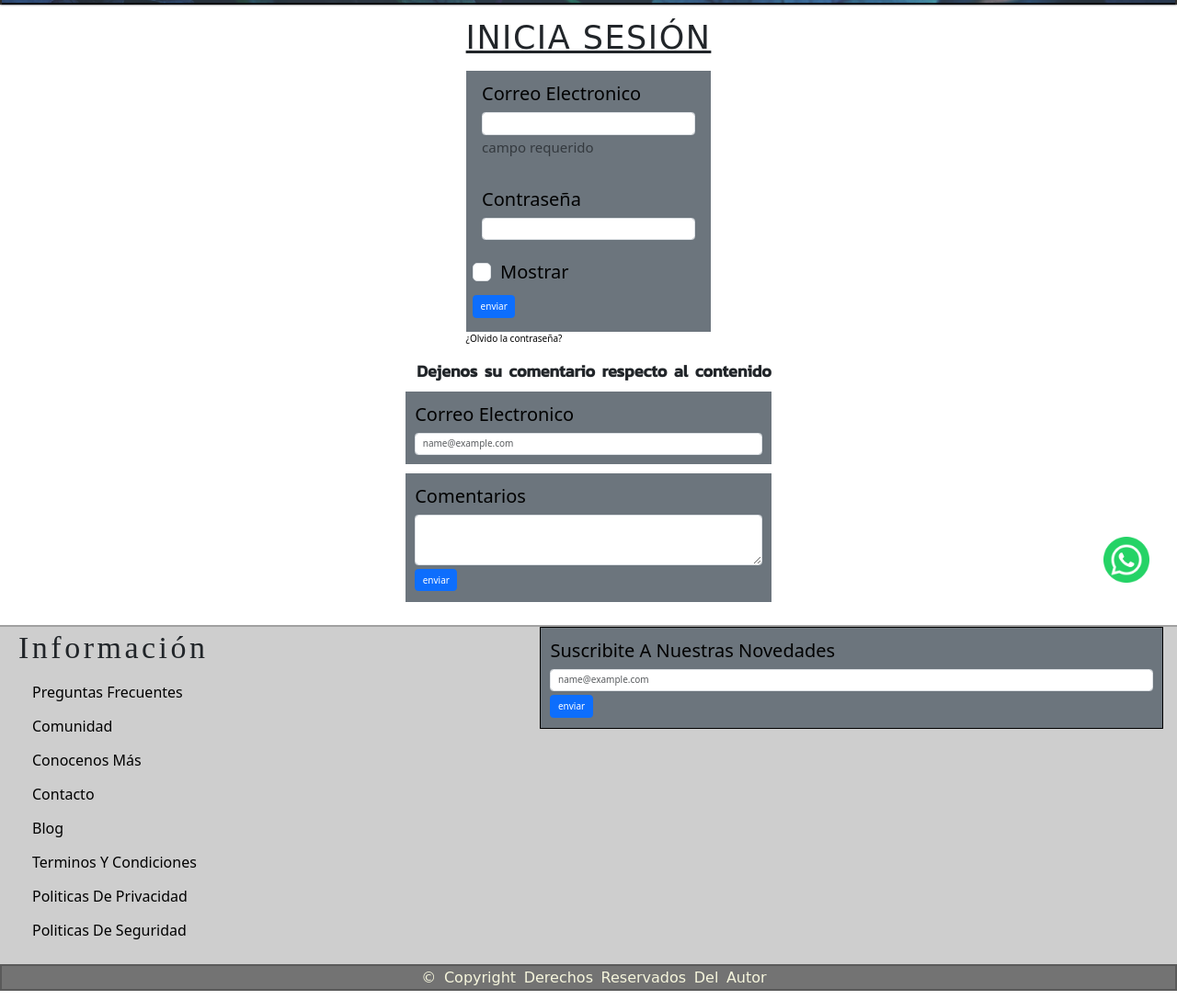
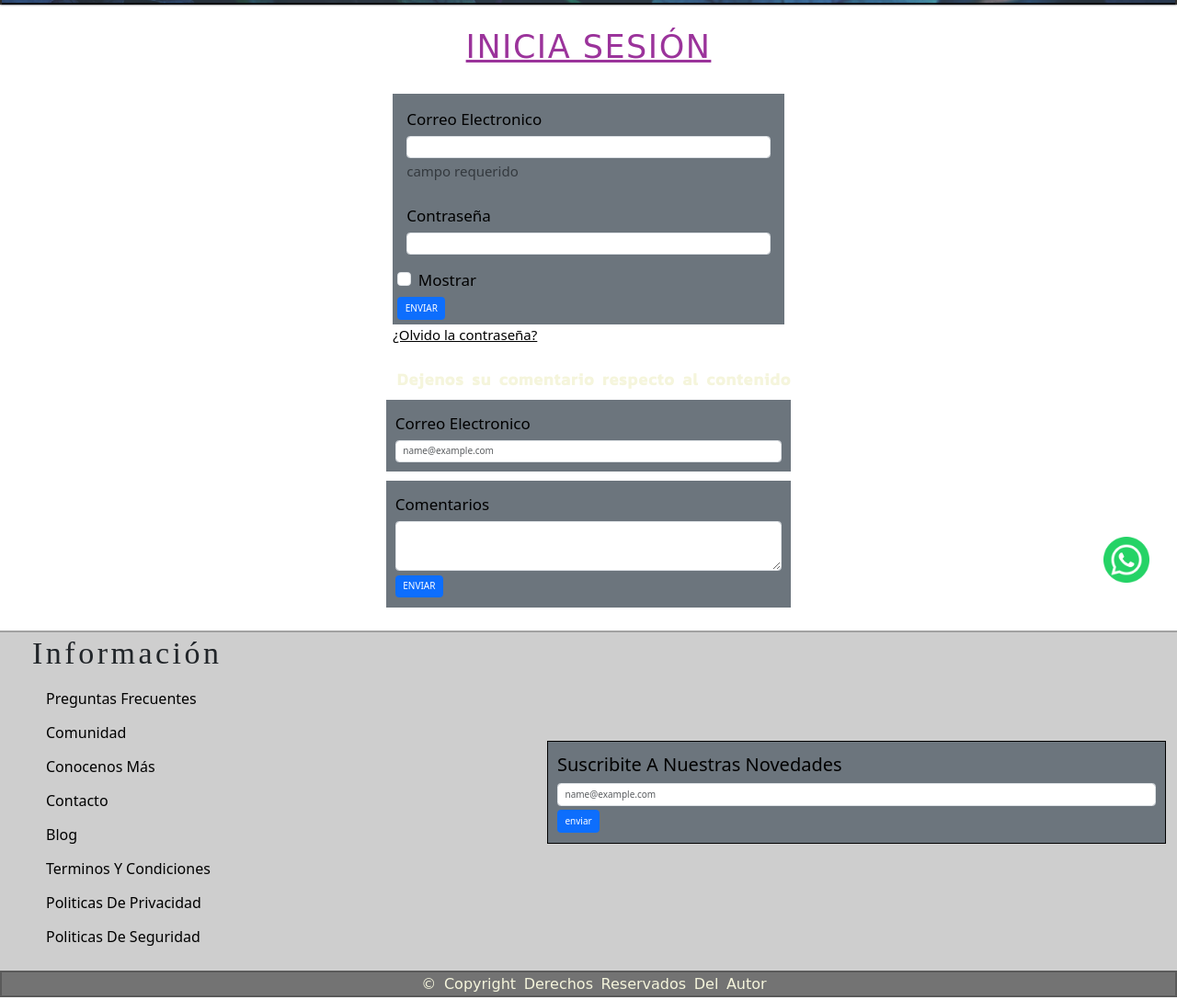
Before and after one commit to PabloCannizzo/comision-54530, a plain HTML site: page pages/ingresar.html in a window 1280 px wide. Shown: the part 116-1204 px from the top of the page at 92% size. Drawn offline with nearby package versions, Linux system fonts and the light colour scheme; a web font is replaced by a local one.

Commit message:
continuacion

```diff
--- a/css/style.css
+++ b/css/style.css
@@ -509,11 +509,38 @@ p {
     padding: 0rem 2rem 0rem 0rem;
 }
 
+.ingresar-main section div h2 {
+    color: rgb(155, 51, 155);
+}
 .mb-3{
     font-size: 2rem;
 }
 .mb-3 div{
     font-size: 1.5rem;
+}
+.ingresar-main div a{
+    text-decoration: underline;
+    font-size: 1.5rem;
+}
+.ingresar-main label{
+    font-size: 1.7rem;
+}
+.ingresar-main div emailHelp{
+    font-size: 1.5rem;
+}
+.ingresar-main form{
+    width: 100%;
+}
+.emailHelp{
+    font-size: 1.2rem;
+}
+.ingresar-main button{
+    text-transform: uppercase;
+    font-size: 1rem;
+}
+.mb-4 p{
+    color: beige;
+    letter-spacing: 0.1rem;
 }
 /* .ingresar-main {
     width: 100%;
--- a/pages/ingresar.html
+++ b/pages/ingresar.html
@@ -56,23 +56,23 @@
             </div>
         </header>
         <main class="ingresar-main">
-            <section>
-                <div class="titulo">
+            <section class="mb-3 container-fluid d-flex-col justify-content-center align-conten-center "style="width: 100%">
+                <div class="titulo pb-4 pt-3">
                     <h2>inicia sesión</h2>
                 </div>
                 <div class="fomulario">
-                    <form class="pb-4 container-fluid text-bg-secondary">
-                        <div class="mb-3 p-3 text-black ">
+                    <form class="text-bg-secondary d-flex-col justify-content-center align-conten-center mx-auto p-2" style="width: 100%;">
+                        <div class="mb-2 p-3 text-black ">
                             <label for="exampleInputEmail1" class="form-label">correo electronico</label>
                             <input type="email" class="form-control" id="exampleInputEmail1"
                                 aria-describedby="emailHelp">
                             <div id="emailHelp" class="form-text">campo requerido</div>
                         </div>
-                        <div class="mb-3 p-3 text-black ">
+                        <div class="mb-2 p-3 text-black ">
                             <label for="exampleInputPassword1" class="form-label">contraseña</label>
                             <input type="password" class="form-control" id="exampleInputPassword1">
                         </div>
-                        <div class="form-check mb-3 text-black">
+                        <div class="form-check mb-2 text-black">
                             <input type="checkbox" class="form-check-input" id="exampleCheck1">
                             <label class="form-check-label" for="exampleCheck1">mostrar</label>
                         </div>
@@ -81,14 +81,14 @@
                     <a href="../pages/ingresar.html">¿Olvido la contraseña?</a>
                 </div>
             </section>
-            <section class="mb-4 mt-4">
+            <section class="mb-4 mt-4 d-flex-col justify-content-center align-content-center">
                 <p><strong>Dejenos su comentario respecto al contenido</strong></p>
                 <div class="mb-3 p-3 text-bg-secondary text-black ">
                     <label for="exampleFormControlInput1" class="form-label">correo electronico</label>
                     <input type="email" class="form-control" id="exampleFormControlInput1"
                         placeholder="name@example.com">
                 </div>
-                <div class="mb-3 p-3 text-bg-secondary text-black ">
+                <div class="mb-3 p-3 text-bg-secondary text-black d-flex-col justify-content-center align-content-center ">
                     <label for="exampleFormControlTextarea1" class="form-label">comentarios</label>
                     <textarea class="form-control" id="exampleFormControlTextarea1" rows="3"></textarea>
                     <button type="submit" class="btn btn-primary">enviar</button>
@@ -96,8 +96,8 @@
             </section>
         </main>
         <footer class="footer">
-            <section class="info-footer">
-                <div class="preguntas-footer">
+            <section class="info-footer container-fluid">
+                <div class="preguntas-footer container-fluid d-flex-col justify-content-center align-content-center">
                     <h3>
                         información
                     </h3>
@@ -112,10 +112,11 @@
                         <li><a href="../pages/mas-de-nosotros.html">politicas de seguridad</a></li>
                     </ul>
                 </div>
-                <div class="container-fluid d-flex justify-content-center align-content-center ">
-                    <form class="container-fluid ">
+                <div class="mx-auto p-2 container-fluid d-flex-col justify-content-center align-content-center"
+                    style="width: 100% ">
+                    <form class= style="width:100%";>
                         <div class="mb-3 p-3 text-bg-secondary text-black border border-black">
-                            <label  for="exampleInputEmail1" class="form-label">suscribite a nuestras novedades</label>
+                            <label for="exampleInputEmail1" class="form-label">suscribite a nuestras novedades</label>
                             <input type="email" class="form-control" id="exampleFormControlInput1"
                                 placeholder="name@example.com">
                             <button type="submit" class="btn btn-primary">enviar</button>
@@ -124,7 +125,8 @@
                 </div>
             </section>
             <section>
-                <a href="../pages/mas-de-nosotros.html"><img class="logo-w" src="../assets/img/logo-w-color.png" alt=""></a>
+                <a href="../pages/mas-de-nosotros.html"><img class="logo-w" src="../assets/img/logo-w-color.png"
+                        alt=""></a>
             </section>
             <section>
                 <p>© copyright derechos reservados del autor</p>
```
